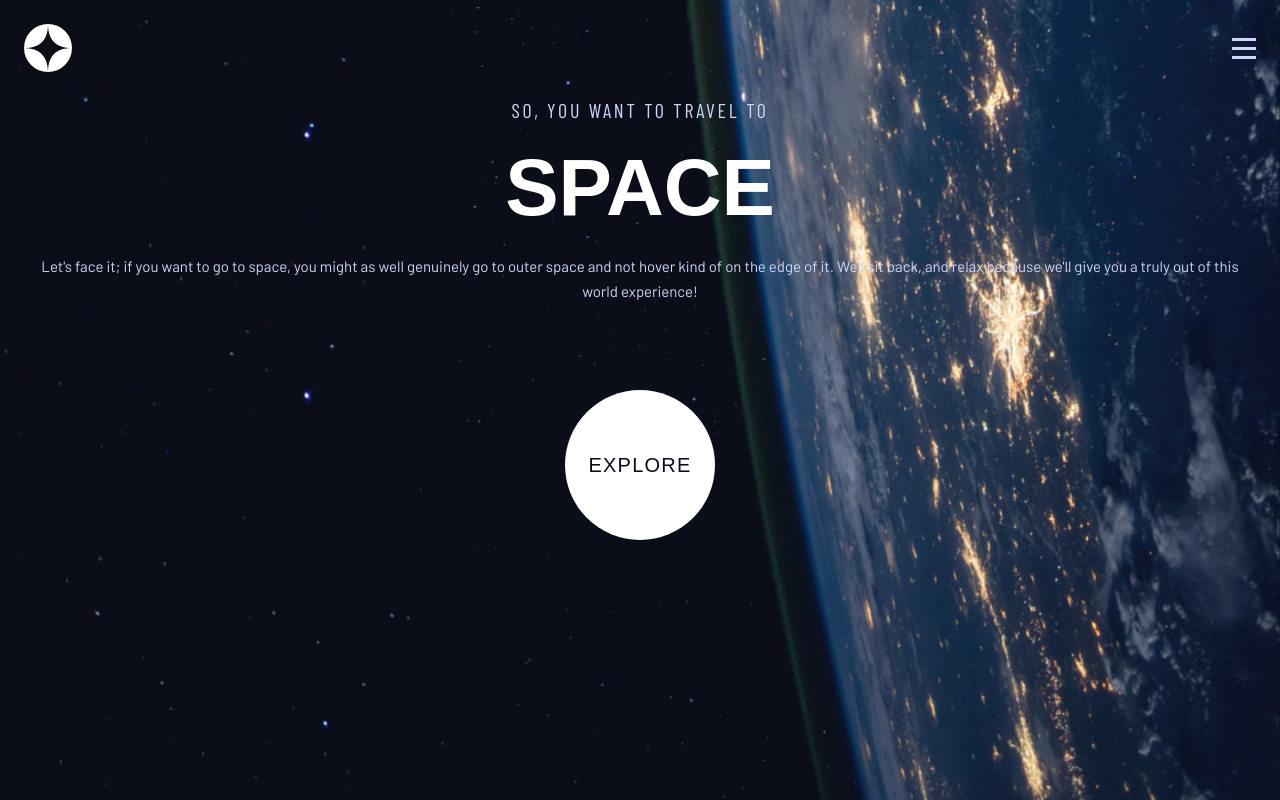
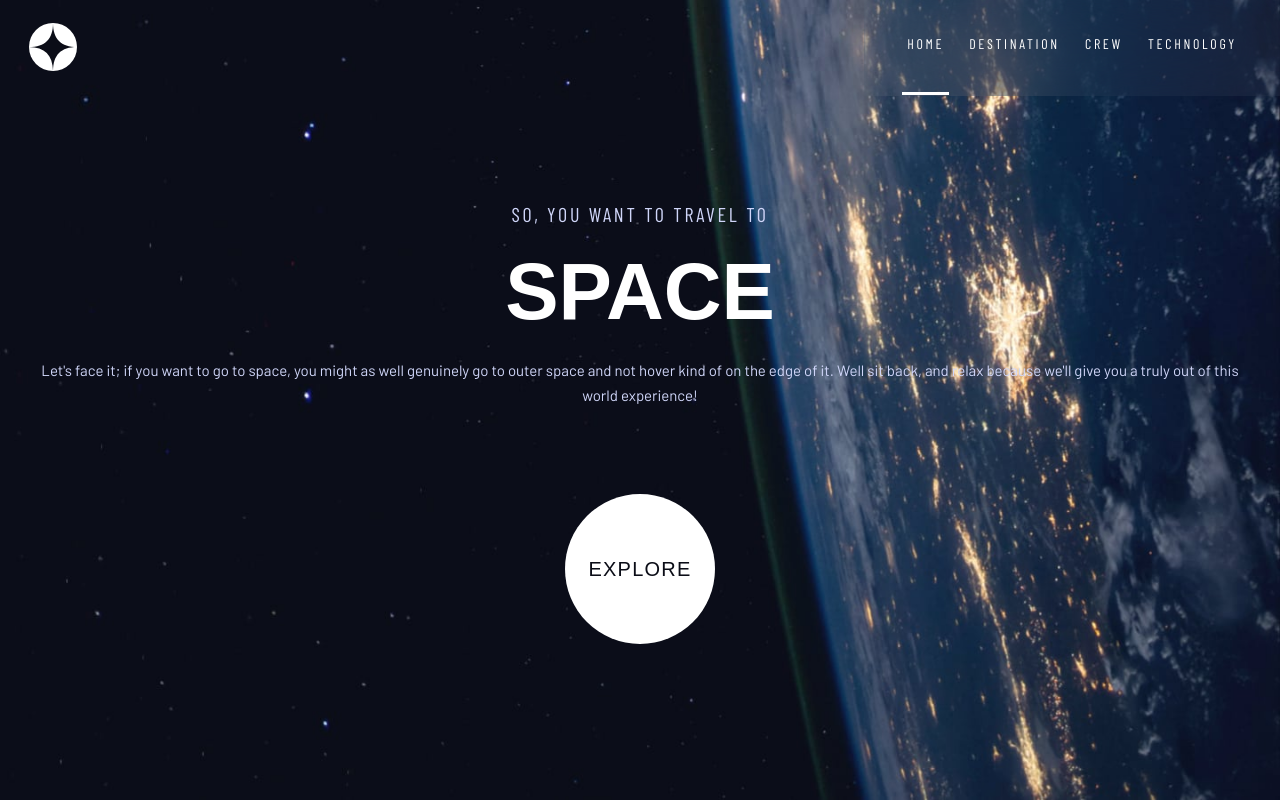
Before and after one commit to andrewdomingues/space-tourism, a website: page index.html in a window 1280 px wide. Drawn offline with nearby package versions, Linux system fonts and the light colour scheme; a web font is replaced by a local one.

Commit message:
done tablet menu :>

```diff
--- a/src/sass/_ham-menu.scss
+++ b/src/sass/_ham-menu.scss
@@ -53,3 +53,46 @@ a.menu-select {
 .menu-item {
   border-right: solid 0.7rem transparent;
 }
+
+@media (min-width: 550px){
+  html header{
+    padding: 0;
+  }
+  #logo{
+    margin-left: 2.9rem;
+  }
+  #menu{
+    position: initial;
+    height: 9.6rem;
+    margin: 0;
+    padding: 0 3.8rem;
+    width: initial;
+    display: flex;
+    justify-content: center;
+    align-items: center;
+    ul{
+      display: flex;
+      margin: 0;
+      gap: 1.5rem;
+      justify-content: center;
+      align-items: center;
+      li{
+        a{
+          padding-bottom: 4rem;
+          display: inline;
+          font-size: 1.4rem;
+        }
+      }
+    }
+    span{
+      display: none;
+    }
+  }
+  .menu-item {
+    border: none;
+    border-bottom: solid 0.3rem transparent;
+  }
+  #ham-menu{
+    display: none;
+  }
+}
--- a/src/sass/crew.scss
+++ b/src/sass/crew.scss
@@ -1,5 +1,5 @@
-@import "resources";
 @import "main";
+@import "ham-menu";
 
 body {
   background-image: url($bg-crew-s);
@@ -22,8 +22,6 @@ main {
 #role{
   opacity: 50%;
 }
-
-
 .slider{
   // background-color: red;
   width: 88px;
--- a/src/sass/destination.scss
+++ b/src/sass/destination.scss
@@ -1,5 +1,5 @@
-@import 'resources';
 @import 'main';
+@import 'ham-menu';
 body{
   background-image: url(/assets/destination/background-destination-mobile.jpg);
   #planet-photo{
--- a/src/sass/home.scss
+++ b/src/sass/home.scss
@@ -1,5 +1,5 @@
-@import 'resources';
 @import 'main';
+@import 'ham-menu';
 
 main{
   h5{
--- a/src/sass/main.scss
+++ b/src/sass/main.scss
@@ -1,5 +1,4 @@
 @import "resources";
-@import "ham-menu";
 
 :root {
   font-size: 62.5%;
@@ -42,6 +41,7 @@ header {
 }
 
 main {
+  margin-top: 10.6rem;
   display: flex;
   flex-direction: column;
   justify-content: center;
--- a/src/sass/tech.scss
+++ b/src/sass/tech.scss
@@ -50,7 +50,6 @@ main{
 
 
 
-
 @media (min-width: 500px) {
   body {
     background-image: url($bg-tech-m);
```
Also changed, not shown: src/css/crew.css, src/css/destination.css, src/css/home.css, src/css/main.css, src/css/tech.css.
